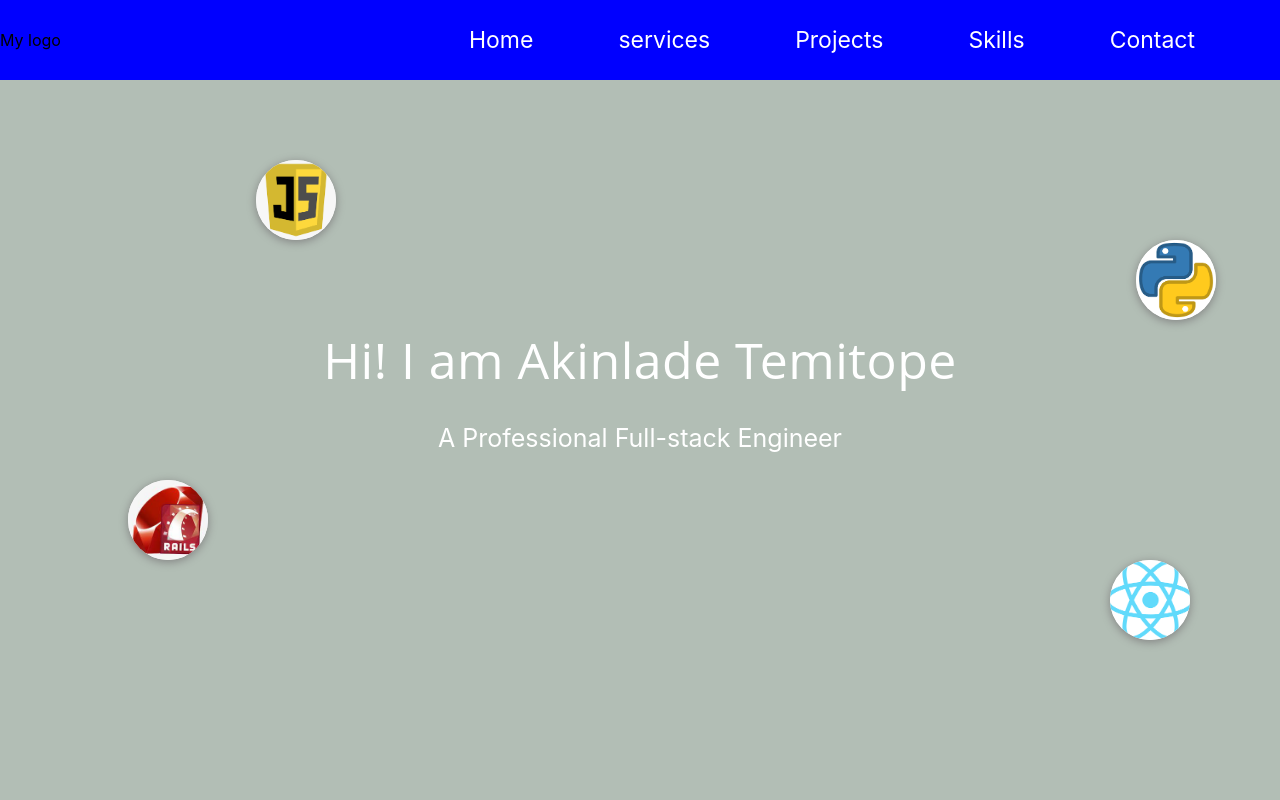
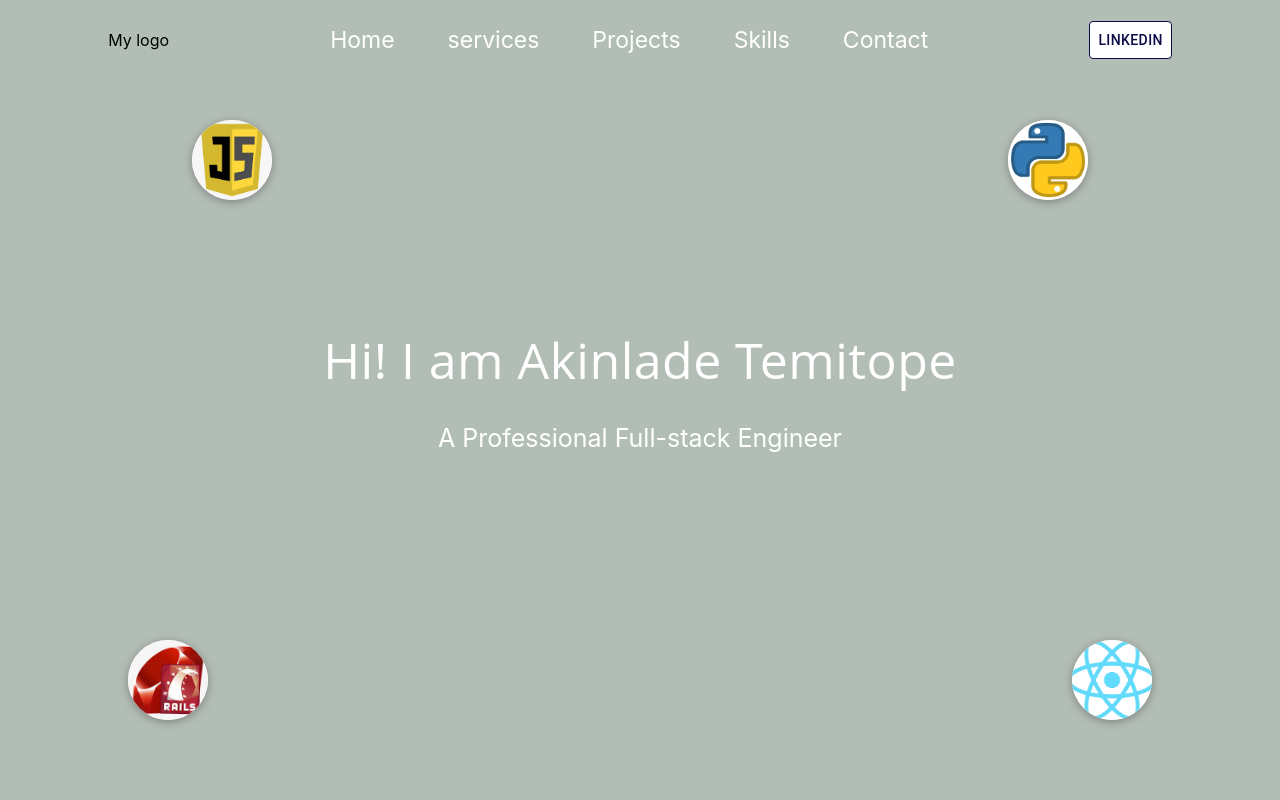
Before and after one commit to mckent05/react-portfolio, a React (Create React App) app: page / in a window 1280 px wide. Shown: the top 800 px of the page. Built offline with nearby package versions, Linux system fonts and the light colour scheme.

Commit message:
Added project card

```diff
--- a/src/Components/Home/TechImage.js
+++ b/src/Components/Home/TechImage.js
@@ -11,23 +11,23 @@ const useStyles = makeStyles(() => ({
     borderRadius: '100%',
     "&:nth-of-type(1)" : {
       position: 'absolute',
-      top: '20%',
-      left: '20%'
+      top: '15%',
+      left: '15%'
     },
     "&:nth-of-type(2)": {
       position: 'absolute',
-      top: '30%',
-      right: "5%"
+      top: '15%',
+      right: "15%"
     },
     "&:nth-of-type(3)": {
       position: 'absolute',
-      top: '60%',
+      top: '80%',
       left: '10%'
     },
     "&:nth-of-type(4)": {
       position: 'absolute',
-      top: '70%',
-      right: '7%'
+      top: '80%',
+      right: '10%'
     }
   },
   img: {
--- a/src/Components/NavBar/Links.js
+++ b/src/Components/NavBar/Links.js
@@ -1,5 +1,5 @@
 import React, { useState } from "react";
-import { Link } from "react-router-dom";
+import { NavLink } from "react-router-dom";
 import { makeStyles } from "@mui/styles";
 
 const useStyles = makeStyles(() => ({
@@ -12,9 +12,9 @@ const useStyles = makeStyles(() => ({
     "&:hover": {
       color: "#0b0b45",
     },
-  },
-  underline: {
-    borderBottom: "2px solid red",
+    "&.active": {
+      borderBottom: "2px solid #0b0b45",
+    }
   },
 }));
 
@@ -23,16 +23,14 @@ const Links = ({ linkName, index }) => {
 
   return (
     <div>
-      <Link
+      <NavLink
         activeClass="active"
         className={classes.link}
-        smooth
-        spy='true'
-        to='services'
+        to={`${linkName}`}
       >
         {" "}
         {linkName}
-      </Link>
+      </NavLink>
     </div>
   );
 };
--- a/src/Components/NavBar/NavBar.js
+++ b/src/Components/NavBar/NavBar.js
@@ -1,5 +1,6 @@
 import React, { useState } from "react";
-import { Grid, Box } from "@mui/material";
+import { Link } from 'react-router-dom';
+import { Grid, Box, Button } from "@mui/material";
 import { makeStyles } from "@mui/styles";
 import Links from "./Links";
 
@@ -8,22 +9,39 @@ const useStyles = makeStyles(() => ({
     Width: "100%",
     height: "10vh",
     display: "flex",
-    justifyContent: "space-between",
+    justifyContent: "space-evenly",
     alignItems: "center",
-    backgroundColor: "blue",
+    backgroundColor: "#b2beb5",
   },
   logo: {
-    width: "20%",
     display: "flex",
     justifyContent: "flex-start",
   },
 
+  btnCont: {
+    "& .MuiButton-root": {
+      backgroundColor: '#fff',
+      color: '#0b0b45',
+      border: "1px solid #0b0b45",
+      transition: "ease-in 0.5s",
+      "&:hover": {
+        backgroundColor: "#0b0b45",
+        color: "#fff",
+      }
+    }
+  },
+
   links: {
-    width: "70%",
+    width: '55%',
     display: "flex",
     justifyContent: "space-evenly",
     alignItems: "center",
   },
+
+  linkedIn: {
+    textDecoration: 'none',
+    textTransform: 'capitalize',
+  }
 }));
 
 const NavBar = () => {
@@ -44,6 +62,17 @@ const NavBar = () => {
           />
         ))}
       </Box>
+      <Box className={classes.btnCont}>
+        <Link className={classes.linkedIn} to='https://www.linkedin.com/in/akinladetemitope' target="_blank">
+          <Button
+            type="button"
+            className={classes.FilterBtn}
+            size="medium"
+          >
+            LinkedIn
+          </Button>
+        </Link>
+      </Box>
     </Grid>
   );
 };
```
Also changed, not shown: src/Components/Work/FilterBtn.js (added, +24 -0 lines), src/Components/Work/ProjectDetails.js (added, +12 -0 lines), src/Components/Work/ProjectImage.js (added, +19 -0 lines), src/Components/Work/ProjectLinks.js (added, +22 -0 lines), src/Components/Work/ProjectCard.js (added), src/Components/Work/Work.js (added).
